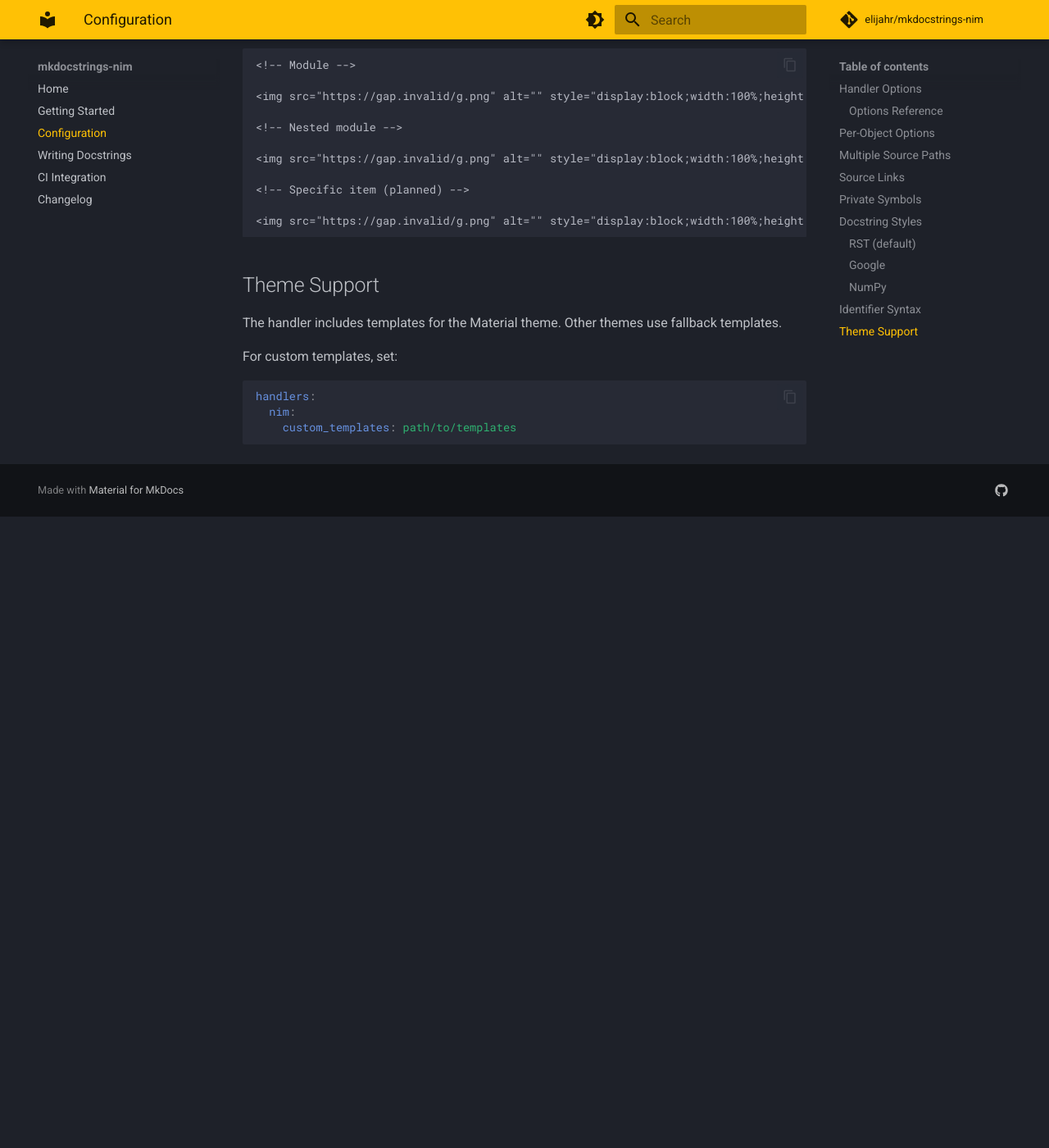
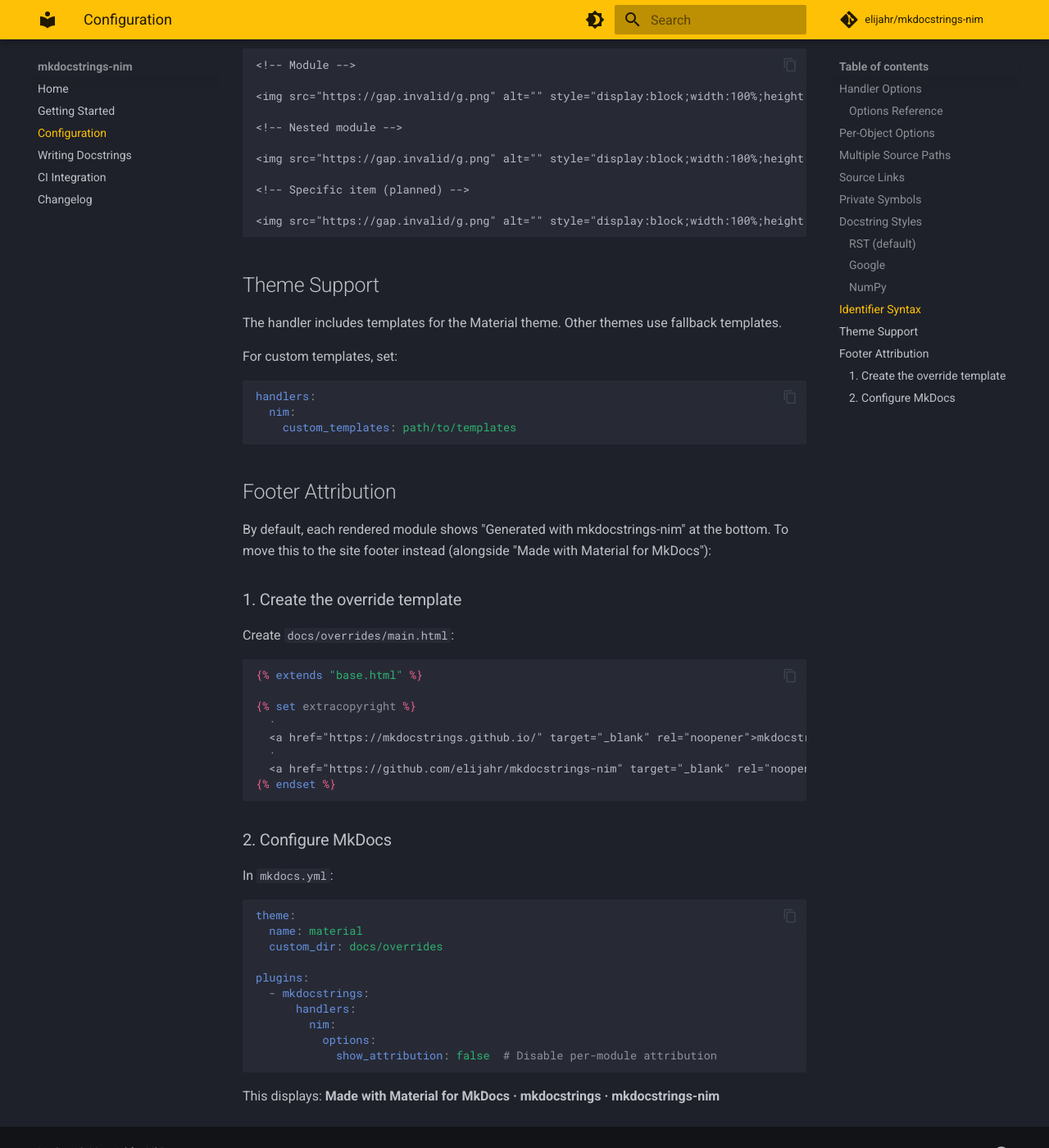
Before and after one commit to elijahr/mkdocstrings-nim, an MkDocs documentation site: the page built from docs/configuration.md, in a window 1280 px wide and 1400 px high, scrolled down 3486 px. Shown: the whole window at 82% size. Built offline with MkDocs 1.6.1 and Material for MkDocs 9.7.7, drawn with Linux system fonts in a browser that asks for light colours; comment, search, counter and statistics services are not loaded; the version menu is left out; before the commit the page ends 4116 px from its top, so only the background shows below that.

Commit message:
docs: add footer attribution customization guide
Document how to move the mkdocstrings-nim attribution from per-module
to the site footer, integrating with Material's "Made with" notice.

````diff
--- a/docs/configuration.md
+++ b/docs/configuration.md
@@ -173,3 +173,41 @@
   nim:
     custom_templates: path/to/templates
 ```
+
+## Footer Attribution
+
+By default, each rendered module shows "Generated with mkdocstrings-nim" at the bottom. To move this to the site footer instead (alongside "Made with Material for MkDocs"):
+
+### 1. Create the override template
+
+Create `docs/overrides/main.html`:
+
+```jinja
+{% extends "base.html" %}
+
+{% set extracopyright %}
+  ·
+  <a href="https://mkdocstrings.github.io/" target="_blank" rel="noopener">mkdocstrings</a>
+  ·
+  <a href="https://github.com/elijahr/mkdocstrings-nim" target="_blank" rel="noopener">mkdocstrings-nim</a>
+{% endset %}
+```
+
+### 2. Configure MkDocs
+
+In `mkdocs.yml`:
+
+```yaml
+theme:
+  name: material
+  custom_dir: docs/overrides
+
+plugins:
+  - mkdocstrings:
+      handlers:
+        nim:
+          options:
+            show_attribution: false  # Disable per-module attribution
+```
+
+This displays: **Made with Material for MkDocs · mkdocstrings · mkdocstrings-nim**
````
